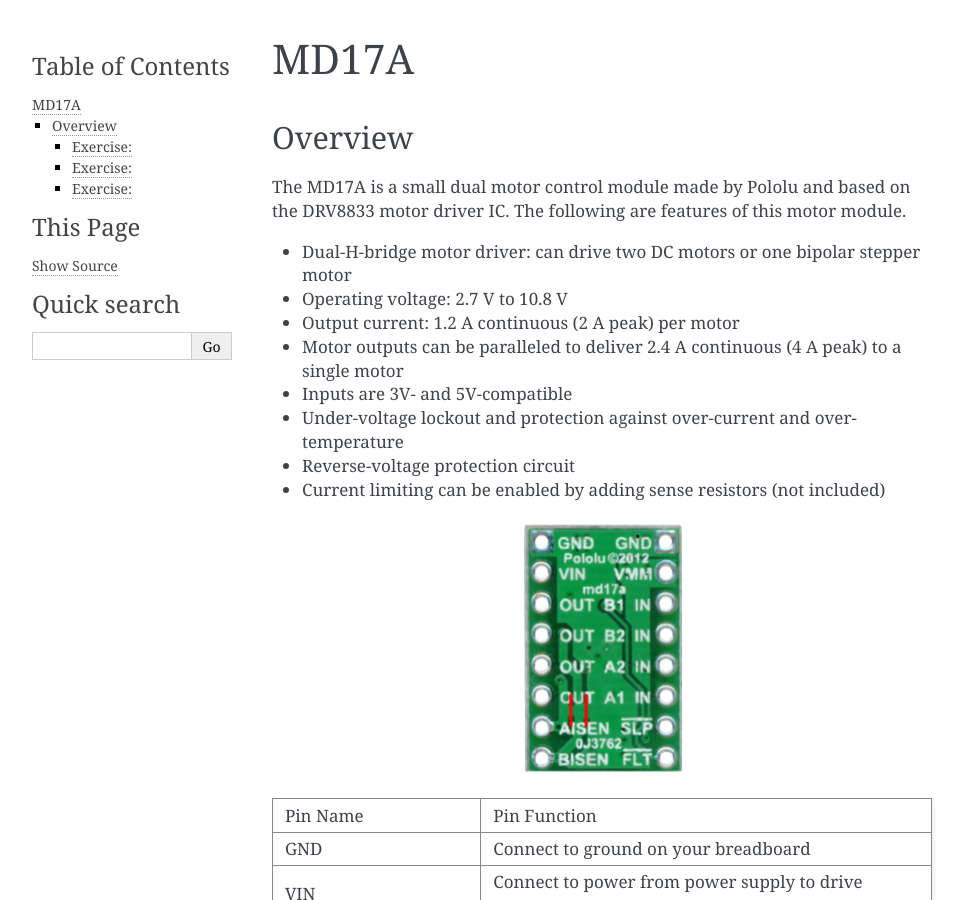
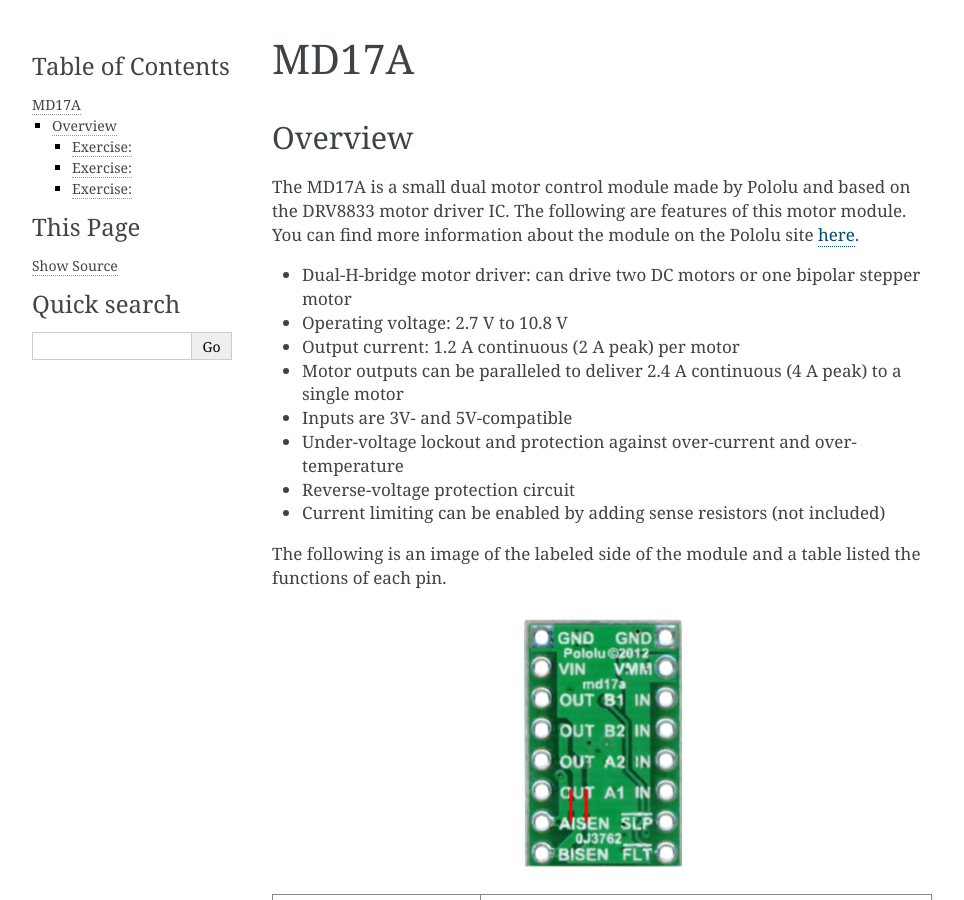
Before and after one commit to maxtkc/mvths-wiki, a Sphinx documentation site: the page built from docs/060b-MD17A.rst, in a window 1280 px wide and 900 px high. Shown: the whole window, without its empty margins (148-1112 px from the left). Built offline with Sphinx 7.4.7, drawn with Linux system fonts in a browser that asks for light colours; pages that are not in the unit, such as notebooks, are missing from menus.

Commit message:
Update 060b-MD17A.rst

```diff
--- a/docs/060b-MD17A.rst
+++ b/docs/060b-MD17A.rst
@@ -4,7 +4,7 @@
 Overview
 --------
 
-The MD17A is a small dual motor control module made by Pololu and based on the DRV8833 motor driver IC. The following are features of this motor module.
+The MD17A is a small dual motor control module made by Pololu and based on the DRV8833 motor driver IC. The following are features of this motor module. You can find more information about the module on the Pololu site `here <https://www.pololu.com/product/2130>`__.
 
 - Dual-H-bridge motor driver: can drive two DC motors or one bipolar stepper motor
 - Operating voltage: 2.7‌‌ V to 10.8 V
@@ -14,6 +14,8 @@
 - Under-voltage lockout and protection against over-current and over-temperature
 - Reverse-voltage protection circuit
 - Current limiting can be enabled by adding sense resistors (not included)
+
+The following is an image of the labeled side of the module and a table listed the functions of each pin.
 
 .. figure:: images/image28.png
    :alt:
```
Also changed, not shown: other parts of docs/060b-MD17A.rst (+3 -0 lines).
